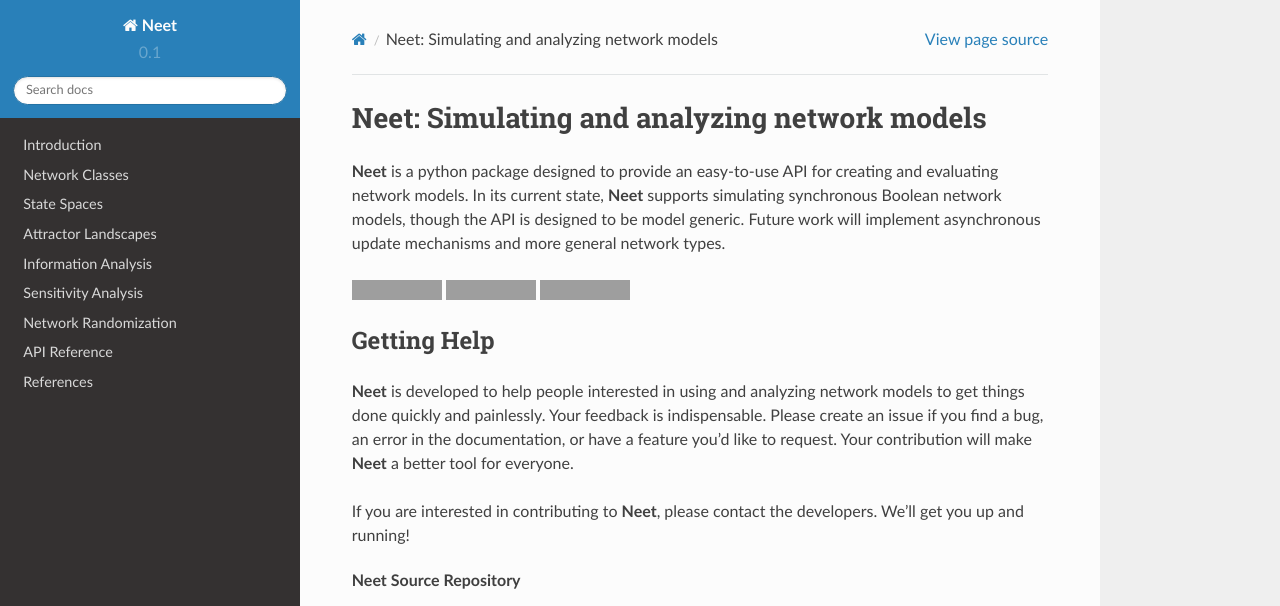
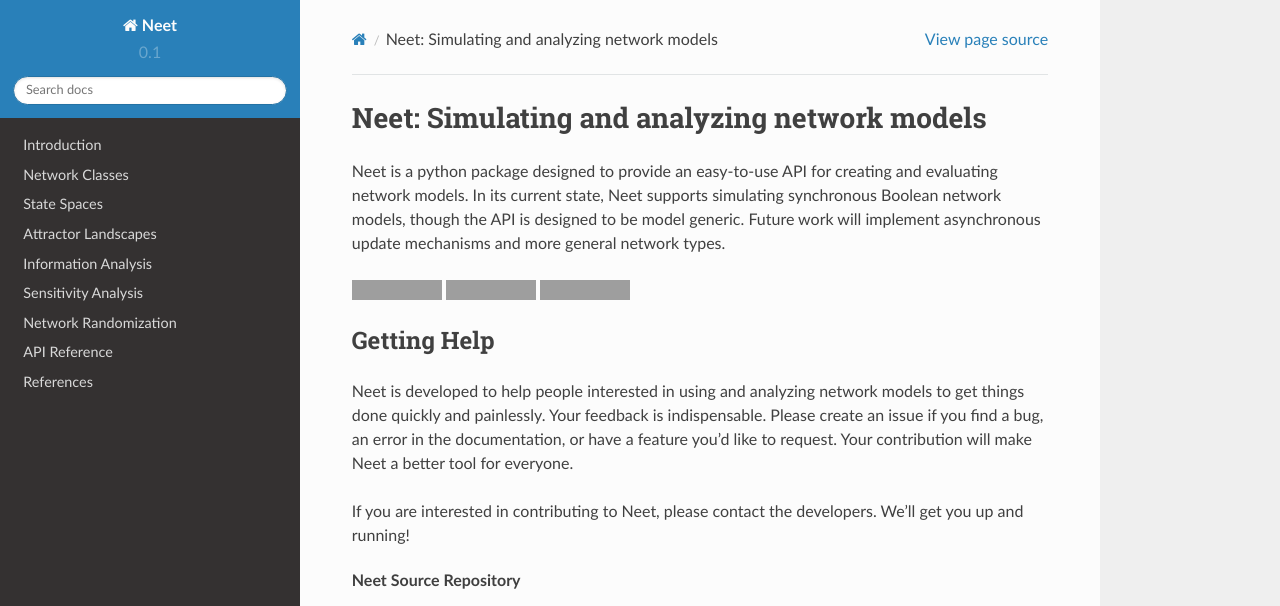
Before and after one commit to ELIFE-ASU/Neet, a Sphinx documentation site: the page built from docs/source/index.rst, in a window 1280 px wide and 900 px high. Shown: the top 606 px of the window. Built offline with Sphinx 7.4.7 and the Read the Docs theme 2.0.0, drawn with Linux system fonts in a browser that asks for light colours; grey boxes are pictures that could not be loaded.

```diff
--- a/docs/source/api/draw.rst
+++ b/docs/source/api/draw.rst
@@ -1,6 +1,6 @@
 Drawing Utilities
 ^^^^^^^^^^^^^^^^^
 .. automodule:: neet.draw
-   :synopsis: Draw **Neet** objects and graphs
+   :synopsis: Draw Neet objects and graphs
 
    .. autofunction:: view_pygraphviz
--- a/docs/source/index.rst
+++ b/docs/source/index.rst
@@ -1,11 +1,10 @@
 Neet: Simulating and analyzing network models
 =============================================
 
-**Neet** is a python package designed to provide an easy-to-use API for creating
-and evaluating network models. In its current state, **Neet** supports
-simulating synchronous Boolean network models, though the API is designed to be
-model generic. Future work will implement asynchronous update mechanisms and
-more general network types.
+Neet is a python package designed to provide an easy-to-use API for creating and evaluating network
+models. In its current state, Neet supports simulating synchronous Boolean network models, though
+the API is designed to be model generic. Future work will implement asynchronous update mechanisms
+and more general network types.
 
 .. image:: https://travis-ci.org/ELIFE-ASU/Neet.svg?branch=master
     :alt: Build Status (Travis CI)
@@ -22,14 +21,13 @@ more general network types.
 Getting Help
 ------------
 
-**Neet** is developed to help people interested in using and analyzing network
-models to get things done quickly and painlessly. Your feedback is
-indispensable. Please create an issue if you find a bug, an error in the
-documentation, or have a feature you'd like to request. Your contribution will
-make **Neet** a better tool for everyone.
+Neet is developed to help people interested in using and analyzing network models to get things done
+quickly and painlessly. Your feedback is indispensable. Please create an issue if you find a bug, an
+error in the documentation, or have a feature you'd like to request. Your contribution will make
+Neet a better tool for everyone.
 
-If you are interested in contributing to **Neet**, please contact the
-developers. We'll get you up and running!
+If you are interested in contributing to Neet, please contact the developers. We'll get you up and
+running!
 
 **Neet Source Repository**
     https://github.com/elife-asu/neet
```
Also changed, not shown: docs/source/intro.rst (+11 -12 lines), 6 other files.
